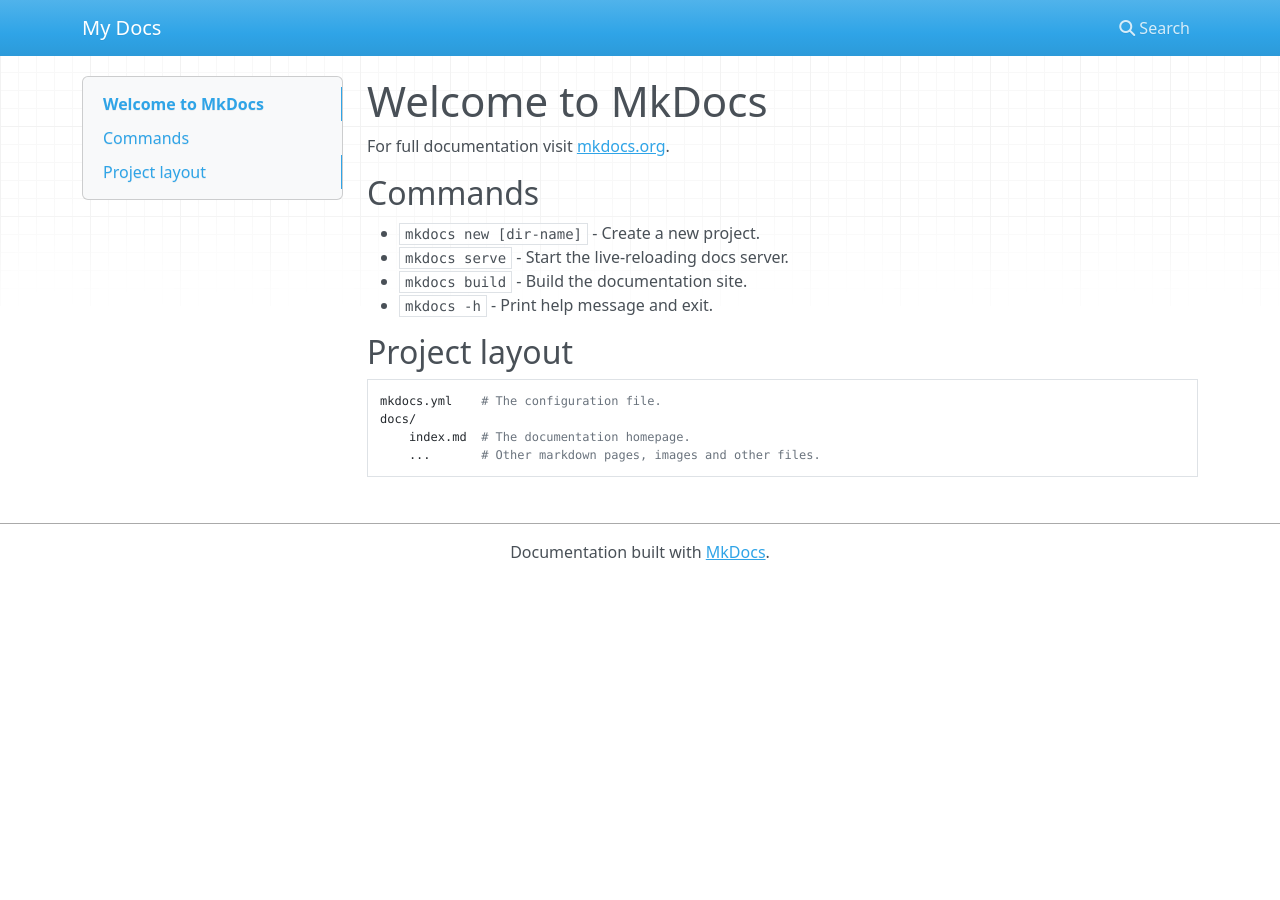
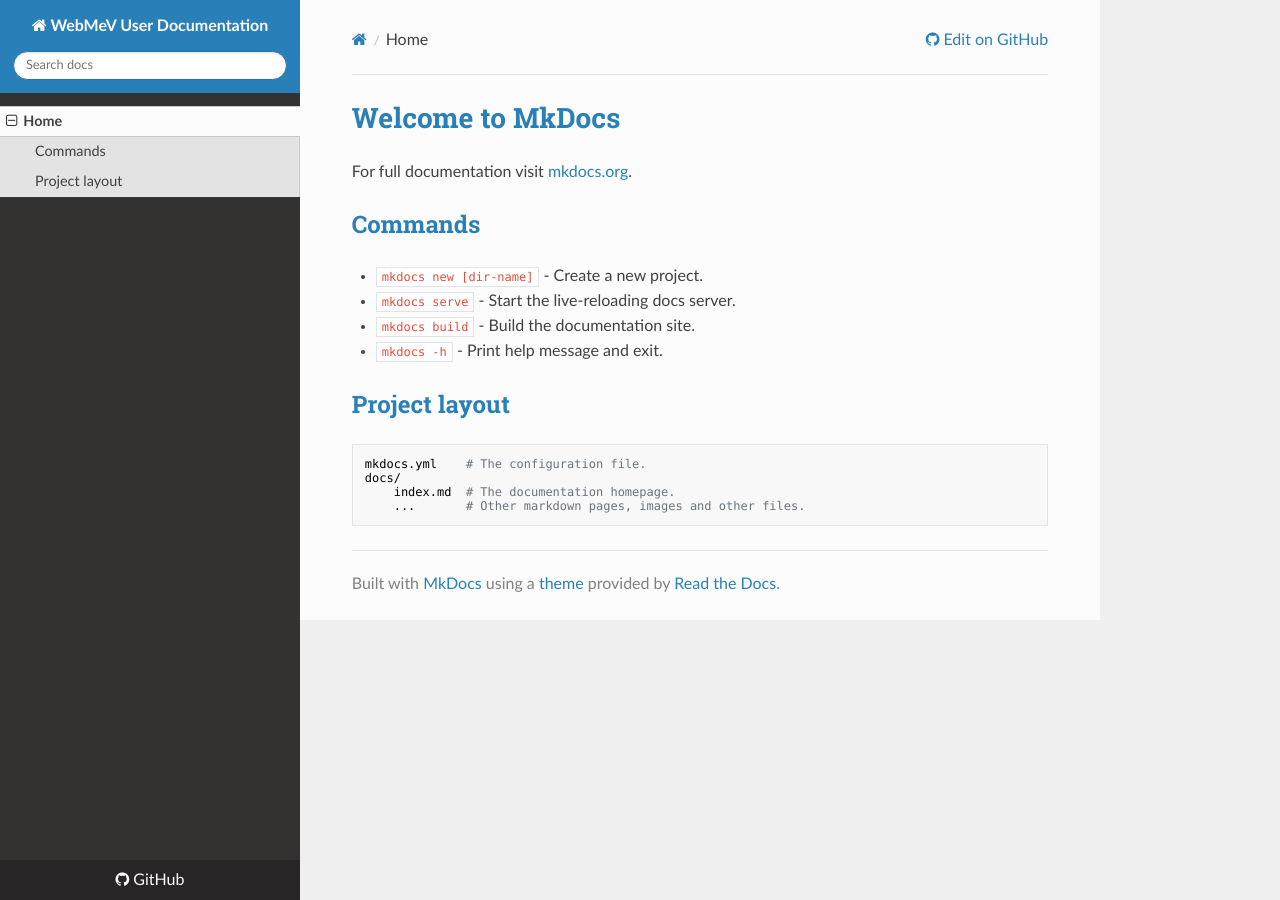
Before and after one commit to web-mev/web-mev.github.io, an MkDocs documentation site: the page built from docs/index.md, in a window 1280 px wide. Built offline with MkDocs 1.6.1, drawn with Linux system fonts in a browser that asks for light colours; nearby versions of some CDN libraries.

Commit message:
Updating mkdocs yaml with styling

```diff
--- a/mkdocs.yml
+++ b/mkdocs.yml
@@ -1 +1,15 @@
-site_name: My Docs
+site_name: WebMeV User Documentation
+site_description: User and how-to guide for WebMeV
+
+repo_url: https://github.com/web-mev/
+
+markdown_extensions:
+ - toc:
+    anchorlink: True
+ - admonition
+ - codehilite
+
+theme: readthedocs
+
+nav:
+ - Home: 'index.md'
```
